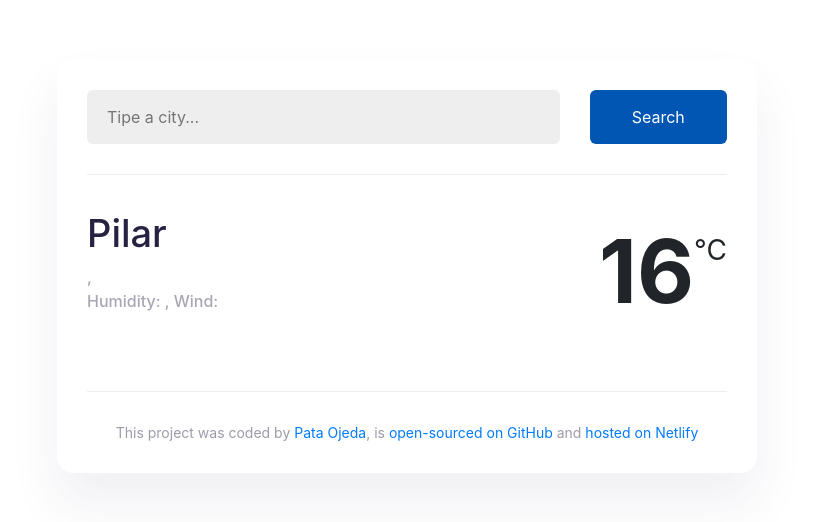
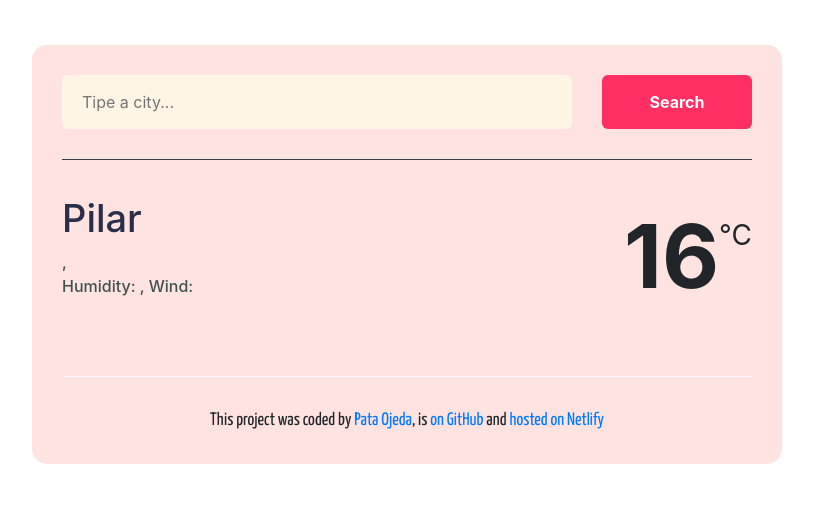
Before and after one commit to pataojeda/wheather-app, a plain HTML site: page index.html in a window 1280 px wide. Shown: the whole page, without its empty margins (233-1046 px from the left). Drawn offline with nearby package versions, Linux system fonts and the light colour scheme; no server answers; a web font is replaced by a local one.

Commit message:
update style.css

```diff
--- a/index.html
+++ b/index.html
@@ -6,9 +6,18 @@
     <meta name="viewport" content="width=device-width, initial-scale=1.0" />
     <link rel="preconnect" href="https://fonts.googleapis.com" />
     <link rel="preconnect" href="https://fonts.gstatic.com" crossorigin />
+    <link rel="preconnect" href="https://fonts.googleapis.com">
+    <link rel="preconnect" href="https://fonts.gstatic.com" crossorigin>
     <link
-        href="https://fonts.googleapis.com/css2?family=Roboto:ital,wght@0,100;0,300;0,400;0,500;0,700;0,900;1,100;1,300;1,400;1,500;1,700;1,900&display=swap"
-        rel="stylesheet" />
+        href="https://fonts.googleapis.com/css2?family=Inconsolata:wght@200;300;400;500;600;700;800;900&family=PT+Mono&family=Roboto:ital,wght@0,100;0,300;0,400;0,500;0,700;0,900;1,100;1,300;1,400;1,500;1,700;1,900&family=Shadows+Into+Light&family=Shadows+Into+Light+Two&family=Space+Grotesk:wght@300;400;500;600;700&family=Yanone+Kaffeesatz:wght@200;300;400;500;600;700&display=swap"
+        rel="stylesheet">
+    <link rel="preconnect" href="https://fonts.googleapis.com">
+    <link rel="preconnect" href="https://fonts.gstatic.com" crossorigin>
+    <link rel="preconnect" href="https://fonts.googleapis.com">
+    <link rel="preconnect" href="https://fonts.gstatic.com" crossorigin>
+    <link
+        href="https://fonts.googleapis.com/css2?family=Inconsolata:wght@200;300;400;500;600;700;800;900&family=PT+Mono&family=Roboto:ital,wght@0,100;0,300;0,400;0,500;0,700;0,900;1,100;1,300;1,400;1,500;1,700;1,900&family=Shadows+Into+Light&family=Shadows+Into+Light+Two&family=Space+Grotesk:wght@300;400;500;600;700&family=Yanone+Kaffeesatz:wght@200;300;400;500;600;700&display=swap"
+        rel="stylesheet">
     <link rel="stylesheet" href="src/style.css" />
     <link rel="stylesheet" href="https://stackpath.bootstrapcdn.com/bootstrap/4.5.0/css/bootstrap.min.css" />
 
@@ -17,7 +26,7 @@
 </head>
 
 <body>
-    <div class="atmo-app">
+    <div class="wheather-app">
         <header>
             <form class="search-form" id="search-form">
                 <div class="row">
@@ -56,9 +65,9 @@
             This project was coded by
             <a href="https://github.com/pataojeda/" target="_blank"> Pata Ojeda</a>,
             is
-            <a href="https://github.com/matthieua/meteo" target="_blank">open-sourced on GitHub</a>
+            <a href="https://github.com/pataojeda/wheather-app" target="_blank"> on GitHub</a>
             and
-            <a href="https://meteo-shecodes-app.netlify.app/" target="_blank">hosted on Netlify</a>
+            <a href="https://wheatherapp-shecodesplus.netlify.app/" target="_blank">hosted on Netlify</a>
         </footer>
     </div>
     <script src="src/index.js"></script>
--- a/src/style.css
+++ b/src/style.css
@@ -1,25 +1,25 @@
 body {
-  background-color: #eeeeee;
-  font-family: "Roboto", sans-serif;
+  background-color: #ffe3e1;
+  font-family: "Space Grotesk", sans-serif;
 }
 a {
-  color: #2eb872;
+  color: #e84545;
 }
-.atmo-app {
-  background-color: white;
-  border-radius: 16px;
-  margin: 60px auto;
-  max-width: 700px;
+.wheather-app {
+  background: #ffe3e1;
+  max-width: 750px;
+  margin: 45px auto;
+  box-shadow: 0 30px 50px #8338ec (65, 50, 100, 0.08);
+  border-radius: 15px;
   padding: 30px;
-  box-shadow: 0 30px 50px #41326414;
 }
 header {
-  border-bottom: 1px solid #eeeeee;
+  border-bottom: 1px solid #393e46;
   padding: 0 0 30px 0;
 }
 
 .search-form-input {
-  background: #eeeeee;
+  background: #fff5e4;
   border: none;
   border-radius: 6px;
   font-size: 16px;
@@ -27,10 +27,11 @@ header {
   width: 100%;
 }
 .search-form-button {
-  background: #0156b3;
+  background: #ff2e63;
   border: none;
   border-radius: 6px;
   color: white;
+  font-weight: bold;
   font-size: 16px;
   padding: 15px;
   width: 100%;
@@ -44,13 +45,13 @@ main {
   justify-content: space-between;
 }
 .weather-info-city {
-  color: #272142;
+  color: #2b2e4a;
   font-size: 38px;
   margin-top: 6px;
 }
 
 .weather-info-details {
-  color: #27214266;
+  color: #40514e;
   font-size: 16px;
   line-height: 24px;
   font-weight: 500;
@@ -59,7 +60,7 @@ main {
   display: flex;
 }
 .weather-info-details strong {
-  color: #fa4659;
+  color: #00adb5;
 }
 
 .weather-info-icon {
@@ -101,7 +102,7 @@ main {
 .weather-forecast-max,
 .weather-forecast-min {
   font-size: 16px;
-  color: #fa4659;
+  color: #3f72af;
   font-weight: 500;
 }
 
@@ -111,9 +112,10 @@ main {
 }
 
 footer {
-  border-top: 1px solid #eeeeee;
+  border-top: 1px solid #f9f7fe;
   padding: 30px 0 0 0;
   text-align: center;
-  font-size: 14px;
-  color: #27214274;
+  font-size: 18px;
+  color: #20a4f3 (0, 0, 0, 0.7);
+  font-family: "Yanone Kaffeesatz", sans-serif;
 }
```
